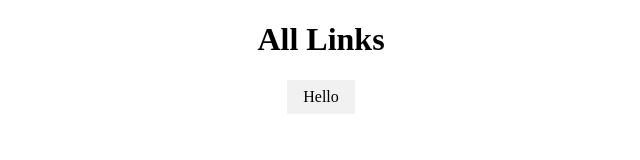
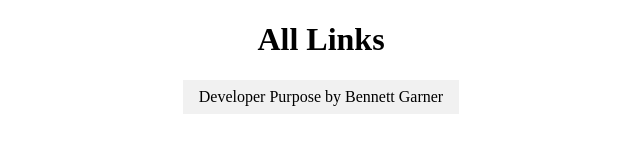
Before and after one commit to kunalkumar007/important-links, a website: page index.html in a window 1280 px wide. Shown: the whole page, without its empty margins (319-959 px from the left). Drawn offline with Linux system fonts and the light colour scheme.

Commit message:
Added DeveloperPurpose

```diff
--- a/index.html
+++ b/index.html
@@ -10,7 +10,7 @@
   <body>
     <h1>All Links</h1>
     <div class="links">
-      <a href="https://www.google.com" class="btn">Hello</a>
+      <a href="https://www.developerpurpose.com/" class="btn">Developer Purpose by Bennett Garner</a>
     </div>
     <script src="index.js"></script>
   </body>
```
